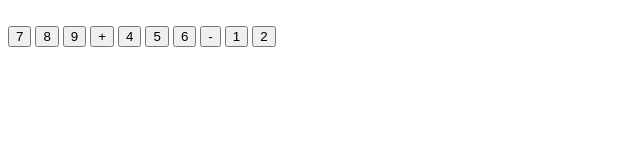
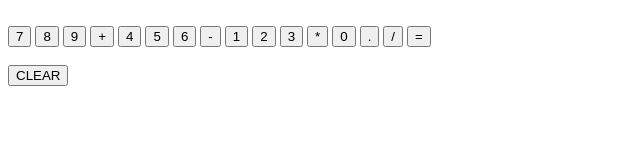
Before and after one commit to joki9448/calculator-js, a plain HTML site: page index.html in a window 1280 px wide. Shown: the whole page, without its empty margins (0-640 px from the left). Drawn offline with Linux system fonts and the light colour scheme.

Commit message:
created and linked javascript and css files

```diff
--- a/index.html
+++ b/index.html
@@ -4,13 +4,16 @@
     <meta charset="UTF-8">
     <meta http-equiv="X-UA-Compatible" content="IE=edge">
     <meta name="viewport" content="width=device-width, initial-scale=1.0">
+
     <title>JavaScript Calculator</title>
+    <link rel="stylesheet" href="style.css">
+    <script src="app.js"></script>
 </head>
 <body>
     <div class="calculator">
         <div class="screen"></div>
         <br/>
-        <div clas="buttons">
+        <div class="buttons">
             <button>7</button>
             <button>8</button>
             <button>9</button>
@@ -21,7 +24,17 @@
             <button>-</button>
             <button>1</button>
             <button>2</button>
+            <button>3</button>
+            <button>*</button>
+            <button>0</button>
+            <button>.</button>
+            <button>/</button>
+            <button id="equals">=</button>
         </div>
     </div>
+
+    <br/>
+
+    <button id="clear">CLEAR</button>
 </body>
 </html>
```
Also changed, not shown: app.js (added), style.css (added), 1 other file.
